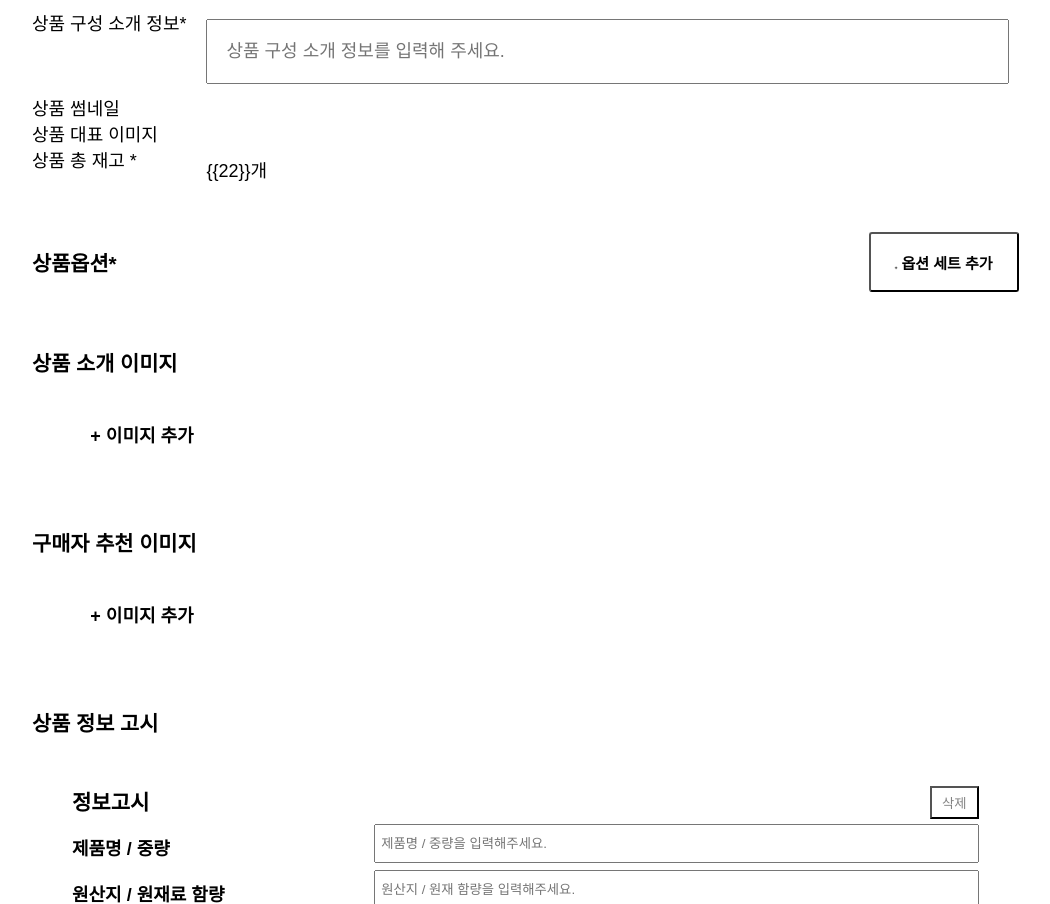
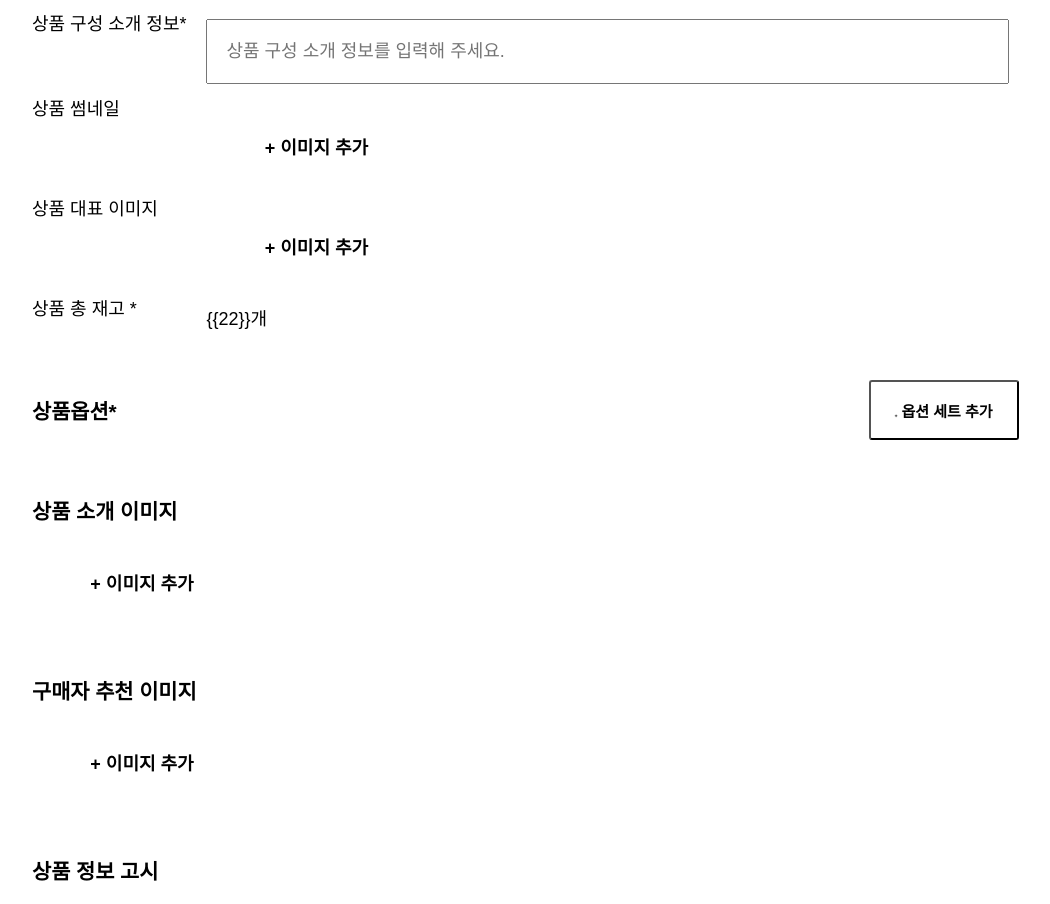
Before and after one commit to wantedPreOnboarding/19_02nd_slr_admin, a React (Create React App) app: page / in a window 1280 px wide. Shown: the part 1910-2814 px from the top of the page, without its empty margins (8-1058 px from the left). Built offline with nearby package versions, Linux system fonts and the light colour scheme.

Commit message:
Add - 기본정보 썸네일, 대표이미지 추가

```diff
--- a/src/Components/BasicInfo/BasicInfo.jsx
+++ b/src/Components/BasicInfo/BasicInfo.jsx
@@ -1,7 +1,7 @@
 import React from 'react';
 import { withCurlyBraces, paddingClassNameGenerator } from 'utils';
 import { productCode, stock } from 'data/basicInfo';
-import { A11yInput, Table, TableHeader, TableRow } from 'Components';
+import { A11yInput, ImageUpload, Table, TableHeader, TableRow } from 'Components';
 import SearchFilter from './SearchFilter/SearchFilter';
 import styles from './BasicInfo.module.css';
 import commonStyles from 'styles/index.module.scss';
@@ -40,8 +40,12 @@ const BasicInfo = () => {
           required
         />
       </TableRow>
-      <TableRow label="상품 썸네일"></TableRow>
-      <TableRow label="상품 대표 이미지"></TableRow>
+      <TableRow label="상품 썸네일" center>
+        <ImageUpload id="thumbnail" />
+      </TableRow>
+      <TableRow label="상품 대표 이미지" center>
+        <ImageUpload id="mainImg" />
+      </TableRow>
       <TableRow className={styles.center} label="상품 총 재고 *">
         {withCurlyBraces(stock)}개
       </TableRow>
```
